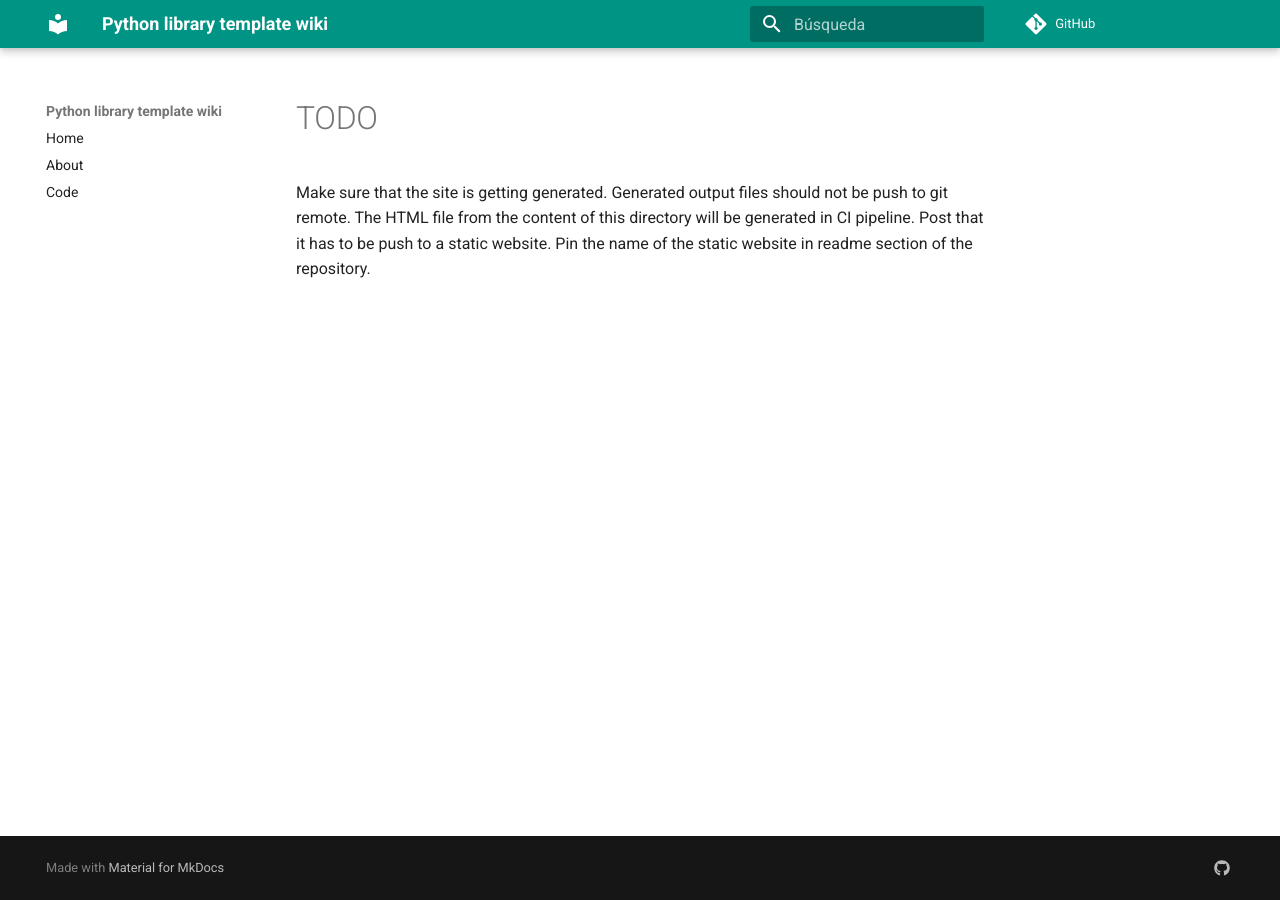
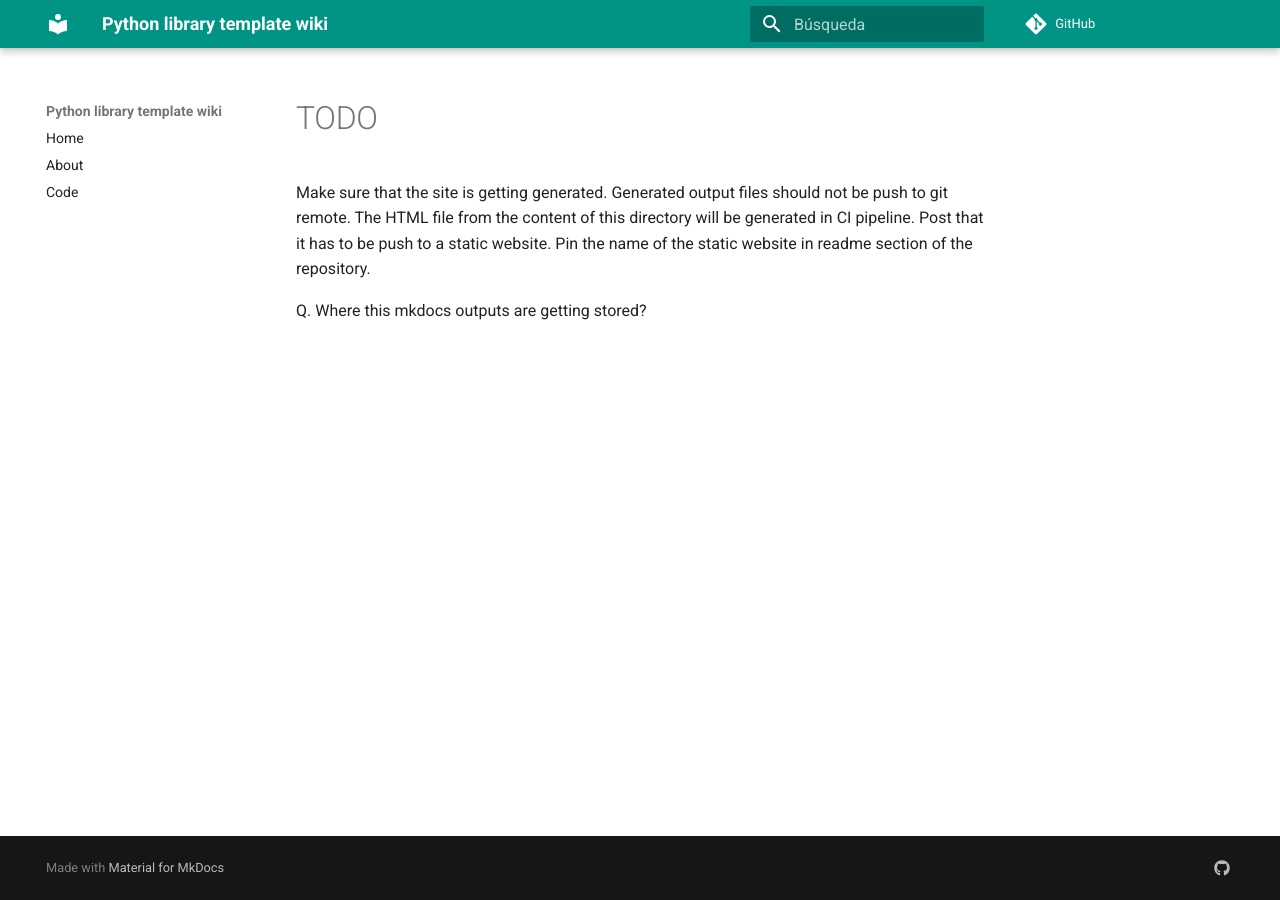
Before and after one commit to pandalearnstocode/python-library-template, an MkDocs documentation site: the page built from lib_wiki/TODO.md, in a window 1280 px wide. Built offline with MkDocs 1.6.1 and Material for MkDocs 9.7.7, drawn with Linux system fonts in a browser that asks for light colours; nearby versions of some CDN libraries; library files that are not in the unit come from our copies; comment, search, counter and statistics services are not loaded.

Commit message:
updating readme file.

```diff
--- a/lib_wiki/TODO.md
+++ b/lib_wiki/TODO.md
@@ -1 +1,3 @@
 Make sure that the site is getting generated. Generated output files should not be push to git remote. The HTML file from the content of this directory will be generated in CI pipeline. Post that it has to be push to a static website. Pin the name of the static website in readme section of the repository.
+
+Q. Where this mkdocs outputs are getting stored?
```
